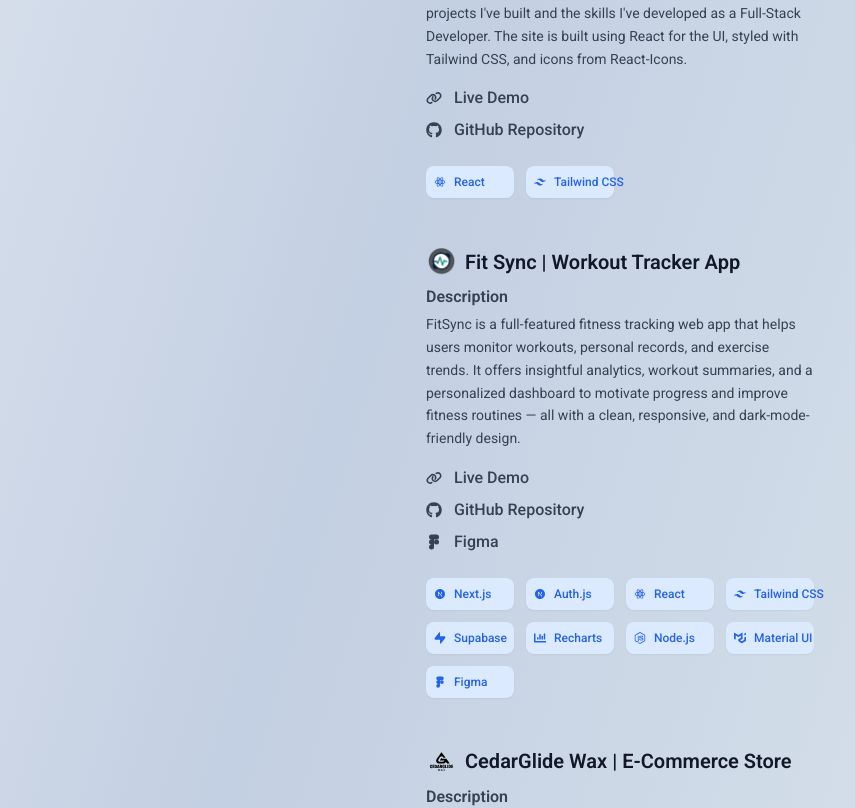
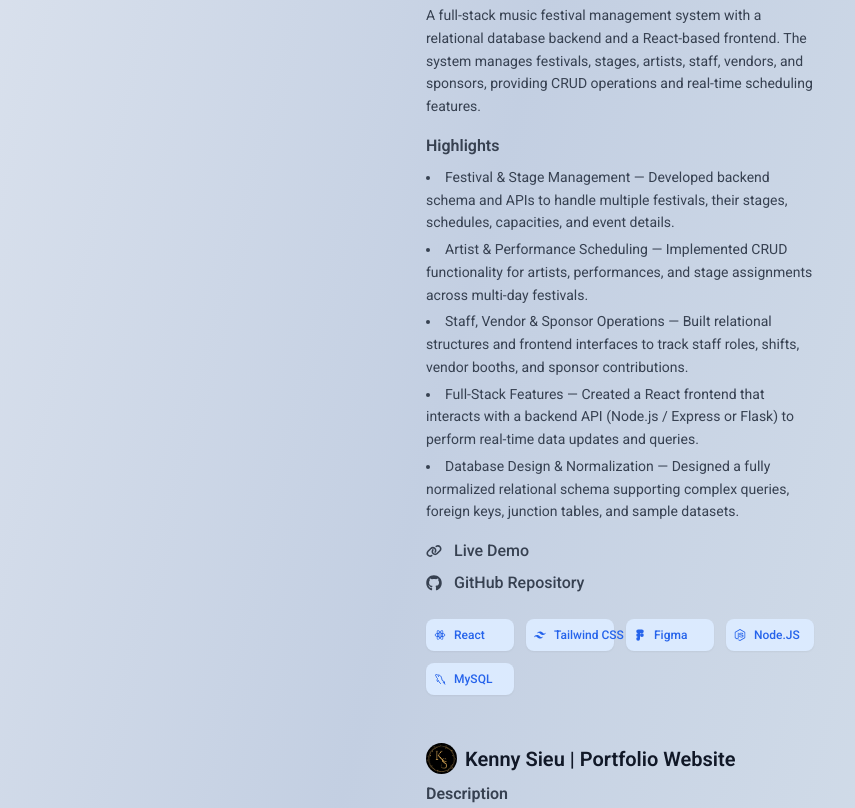
Before and after one commit to kkennethsieu/Kenny-Sieu-Portfolio, a React (Vite) app: page / in a window 1280 px wide. Shown: the part 1723-2531 px from the top of the page, without its empty margins (298-1153 px from the left). Built offline with nearby package versions, Linux system fonts and the light colour scheme.

Commit message:
ADded db management project

```diff
--- a/src/sections/projects/Projects.jsx
+++ b/src/sections/projects/Projects.jsx
@@ -1,3 +1,7 @@
+//COMPONENTS
+import ProjectItem from "./ProjectItem";
+import SectionTitle from "../../components/SectionTitle";
+//ICONS
 import { RiNextjsFill, RiReactjsLine, RiSupabaseFill } from "react-icons/ri";
 import {
   SiTailwindcss,
@@ -11,9 +15,7 @@
 import { FaChartBar, FaNodeJs, FaPython, FaDocker } from "react-icons/fa";
 import { IoLogoFigma } from "react-icons/io5";
 import { BsStripe } from "react-icons/bs";
-
-import ProjectItem from "./ProjectItem";
-import SectionTitle from "../../components/SectionTitle";
+import { TbBrandMysql } from "react-icons/tb";
 
 function Projects() {
   return (
@@ -47,6 +49,29 @@
             { icon: <SiRabbitmq />, name: "RabbitMQ" },
           ]}
         />
+
+        <ProjectItem
+          logoImg="/music-management-logo.png"
+          projectTitle="Music Festival Management System | Database Design Project"
+          description="A full-stack music festival management system with a relational database backend and a React-based frontend. The system manages festivals, stages, artists, staff, vendors, and sponsors, providing CRUD operations and real-time scheduling features."
+          highlights={[
+            "Festival & Stage Management — Developed backend schema and APIs to handle multiple festivals, their stages, schedules, capacities, and event details.",
+            "Artist & Performance Scheduling — Implemented CRUD functionality for artists, performances, and stage assignments across multi-day festivals.",
+            "Staff, Vendor & Sponsor Operations — Built relational structures and frontend interfaces to track staff roles, shifts, vendor booths, and sponsor contributions.",
+            "Full-Stack Features — Created a React frontend that interacts with a backend API (Node.js / Express or Flask) to perform real-time data updates and queries.",
+            "Database Design & Normalization — Designed a fully normalized relational schema supporting complex queries, foreign keys, junction tables, and sample datasets.",
+          ]}
+          webLink="https://kenny-sieu-portfolio.vercel.app/"
+          gitLink="https://github.com/kkennethsieu/Music-Festival-Management"
+          tags={[
+            { icon: <RiReactjsLine />, name: "React" },
+            { icon: <SiTailwindcss />, name: "Tailwind CSS" },
+            { icon: <IoLogoFigma />, name: "Figma" },
+            { icon: <FaNodeJs />, name: "Node.JS" },
+            { icon: <TbBrandMysql />, name: "MySQL" },
+          ]}
+        />
+
         <ProjectItem
           logoImg="/portfolioBlack.png"
           projectTitle="Kenny Sieu | Portfolio Website"
```
Also changed, not shown: public/music-management-logo.png (added).
